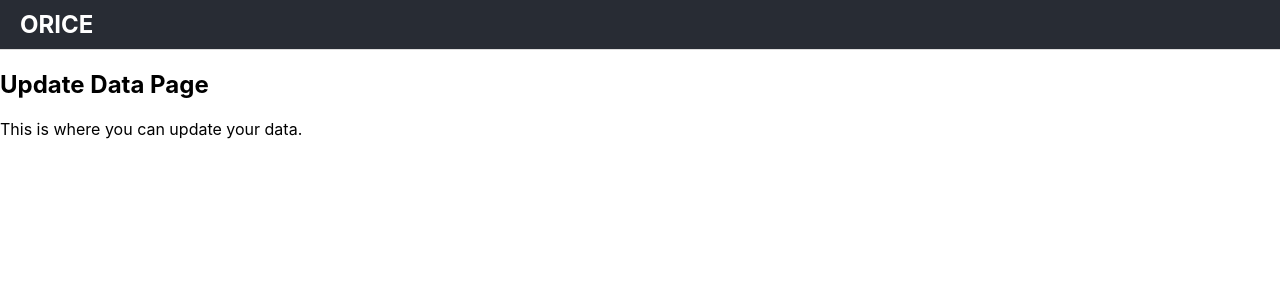
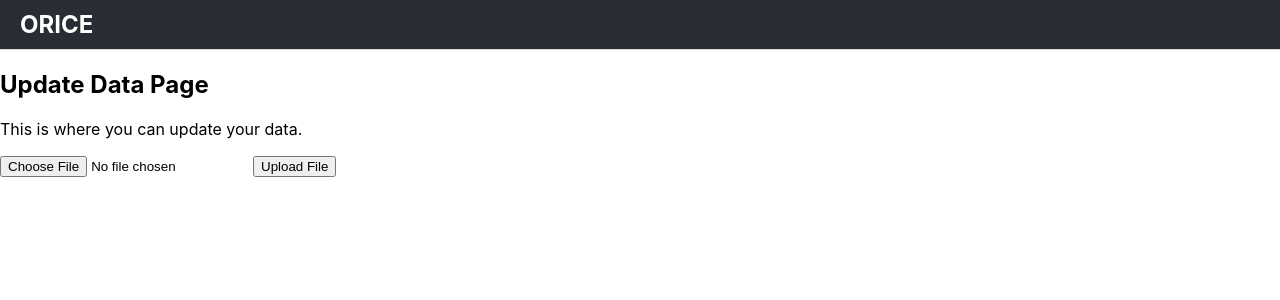
Before and after one commit to gramixule/Imm, a React (Create React App) app in the folder frontend/: page /update-data in a window 1280 px wide. Shown: the top 300 px of the page. Built offline with nearby package versions, Linux system fonts and the light colour scheme.

Commit message:
Update UpdateDataPage.jsx

```diff
--- a/frontend/src/UpdateDataPage.jsx
+++ b/frontend/src/UpdateDataPage.jsx
@@ -1,11 +1,48 @@
-import React from 'react';
+import React, { useState } from 'react';
+import axios from 'axios';
+import * as XLSX from 'xlsx';
 
 const UpdateDataPage = () => {
+  const [file, setFile] = useState(null);
+  const [error, setError] = useState('');
+  const [success, setSuccess] = useState('');
+
+  const handleFileChange = (e) => {
+    setFile(e.target.files[0]);
+  };
+
+  const handleFileUpload = () => {
+    if (!file) {
+      setError('Please select a file first.');
+      return;
+    }
+
+    const formData = new FormData();
+    formData.append('file', file);
+
+    axios.post('https://your-flask-api-endpoint/api/upload', formData, {
+      headers: {
+        'Content-Type': 'multipart/form-data',
+      },
+    })
+    .then((response) => {
+      setSuccess('File uploaded successfully.');
+      setError('');
+    })
+    .catch((error) => {
+      setError('There was an error uploading the file.');
+      setSuccess('');
+    });
+  };
+
   return (
     <div>
       <h2>Update Data Page</h2>
       <p>This is where you can update your data.</p>
-      {/* Add form or functionalities to update data */}
+      <input type="file" accept=".xlsx" onChange={handleFileChange} />
+      <button onClick={handleFileUpload}>Upload File</button>
+      {error && <p className="error">{error}</p>}
+      {success && <p className="success">{success}</p>}
     </div>
   );
 };
```
